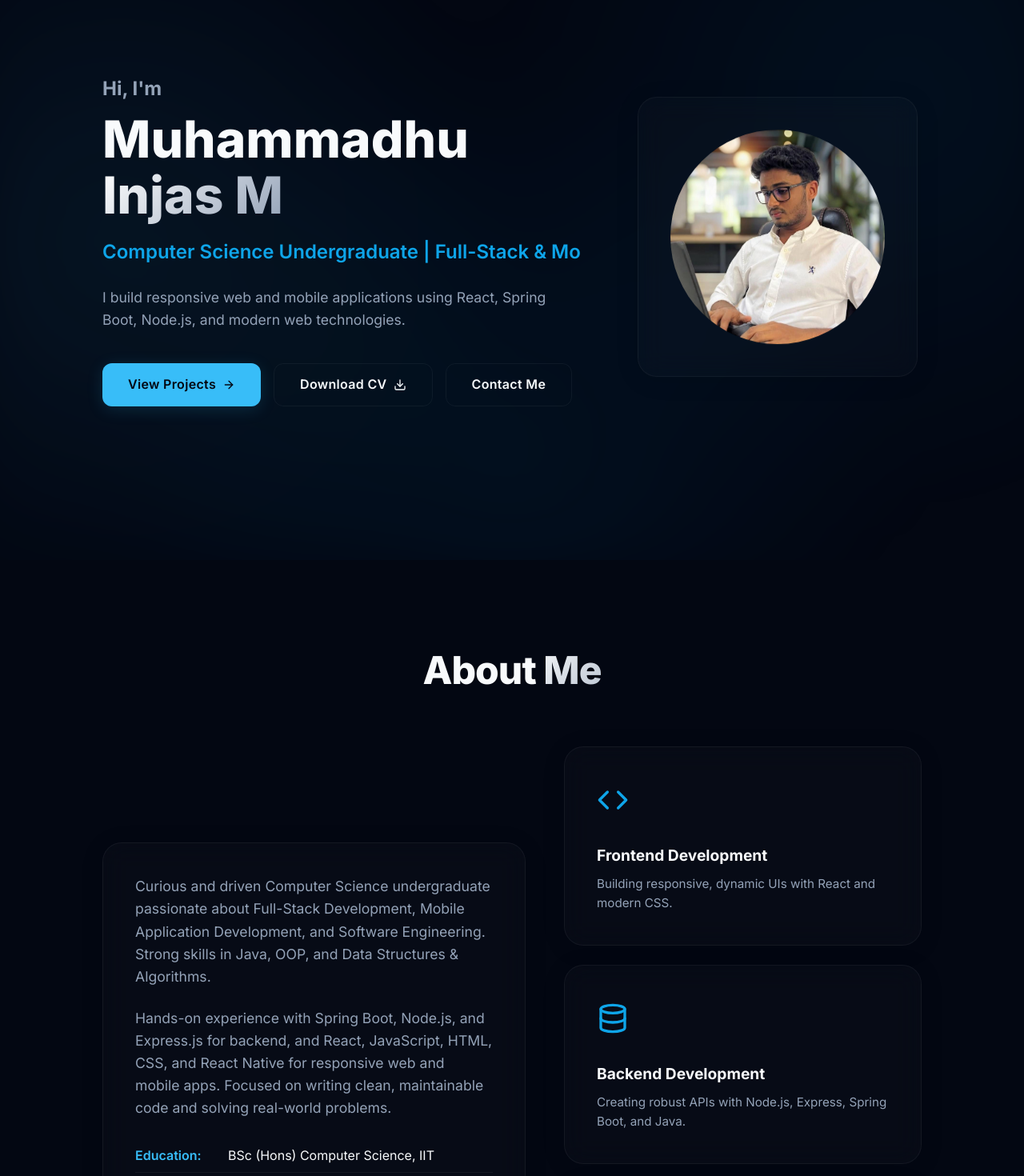
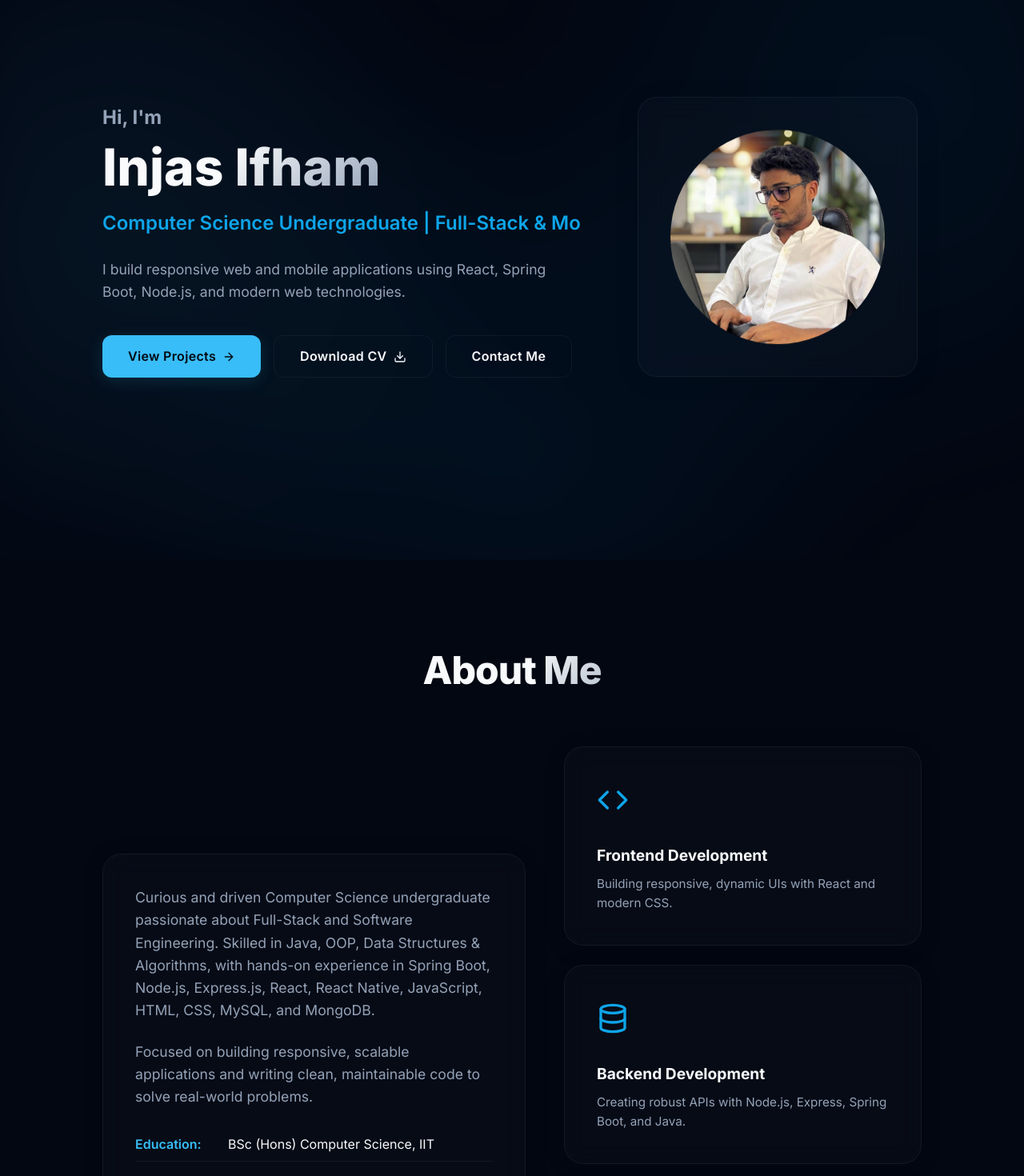
Before and after one commit to injaz89/portfolio, a React (Vite) app: page / in a window 1280 px wide. Shown: the part 100-1570 px from the top of the page at 80% size. Built offline with nearby package versions, Linux system fonts and the light colour scheme.

Commit message:
feat: implement portfolio sections including About, Contact, Experience, Hero, and Projects components

```diff
--- a/src/components/About.jsx
+++ b/src/components/About.jsx
@@ -41,10 +41,10 @@ const About = () => {
           className="about-text glass-card"
         >
           <p>
-            Curious and driven Computer Science undergraduate passionate about Full-Stack Development, Mobile Application Development, and Software Engineering. Strong skills in Java, OOP, and Data Structures & Algorithms.
+            Curious and driven Computer Science undergraduate passionate about Full-Stack and Software Engineering. Skilled in Java, OOP, Data Structures & Algorithms, with hands-on experience in Spring Boot, Node.js, Express.js, React, React Native, JavaScript, HTML, CSS, MySQL, and MongoDB.
           </p>
           <p>
-            Hands-on experience with Spring Boot, Node.js, and Express.js for backend, and React, JavaScript, HTML, CSS, and React Native for responsive web and mobile apps. Focused on writing clean, maintainable code and solving real-world problems.
+            Focused on building responsive, scalable applications and writing clean, maintainable code to solve real-world problems.
           </p>
           <div className="quick-info">
             <div className="info-item">
--- a/src/components/Contact.jsx
+++ b/src/components/Contact.jsx
@@ -80,10 +80,17 @@ const Contact = () => {
               </div>
             </div>
             <div className="contact-method">
+              <div className="method-icon"><FiPhone /></div>
+              <div className="method-details">
+                <h4>Phone</h4>
+                <p>+94 76 790 1071</p>
+              </div>
+            </div>
+            <div className="contact-method">
               <div className="method-icon"><FiMapPin /></div>
               <div className="method-details">
                 <h4>Location</h4>
-                <p>Galle, Sri Lanka</p>
+                <p>No.60 Park Residence, Dehiwala</p>
               </div>
             </div>
           </div>
--- a/src/components/Experience.jsx
+++ b/src/components/Experience.jsx
@@ -10,10 +10,10 @@ const Experience = () => {
       company: "Sparkle Media, Remote",
       date: "June 2025 – Present",
       tasks: [
-        "Developed and deployed a responsive website based on client business requirements",
-        "Designed front-end interfaces using HTML, CSS, and JavaScript",
-        "Ensured mobile responsiveness and cross-browser compatibility",
-        "Maintained and updated features based on client feedback"
+        "Developed and deployed a responsive website for a client based on business requirements.",
+        "Designed and implemented front-end interfaces using HTML, CSS, and JavaScript.",
+        "Ensured mobile responsiveness and cross-browser compatibility.",
+        "Maintaining and updating website features based on client feedback."
       ]
     }
   ];
--- a/src/components/Hero.jsx
+++ b/src/components/Hero.jsx
@@ -29,7 +29,7 @@ const Hero = () => {
           className="hero-text"
         >
           <motion.h2 variants={itemVariants} className="greeting">Hi, I'm</motion.h2>
-          <motion.h1 variants={itemVariants} className="name">Muhammadhu <span>Injas M</span></motion.h1>
+          <motion.h1 variants={itemVariants} className="name">Injas <span>Ifham</span></motion.h1>
 
           <motion.div variants={itemVariants} className="typing-container">
             <p className="typing-text">Computer Science Undergraduate | Full-Stack & Mobile App Developer</p>
--- a/src/components/Projects.jsx
+++ b/src/components/Projects.jsx
@@ -1,6 +1,6 @@
 import React, { useState } from 'react';
 import { motion, AnimatePresence } from 'framer-motion';
-import { FiGithub, FiExternalLink } from 'react-icons/fi';
+import { FiGithub } from 'react-icons/fi';
 import './Projects.css';
 
 import iitConnectImg from '../assets/projects/iit-connect-logo.png';
@@ -121,9 +121,6 @@ const Projects = () => {
                   <a href={project.github} target="_blank" rel="noopener noreferrer" className="project-link">
                     <FiGithub />
                   </a>
-                  <a href={project.demo} target="_blank" rel="noopener noreferrer" className="project-link">
-                    <FiExternalLink />
-                  </a>
                 </div>
               </div>
               <div className="project-info">
```
Also changed, not shown: 1 other file (tests, documents, lock files or other folders).
